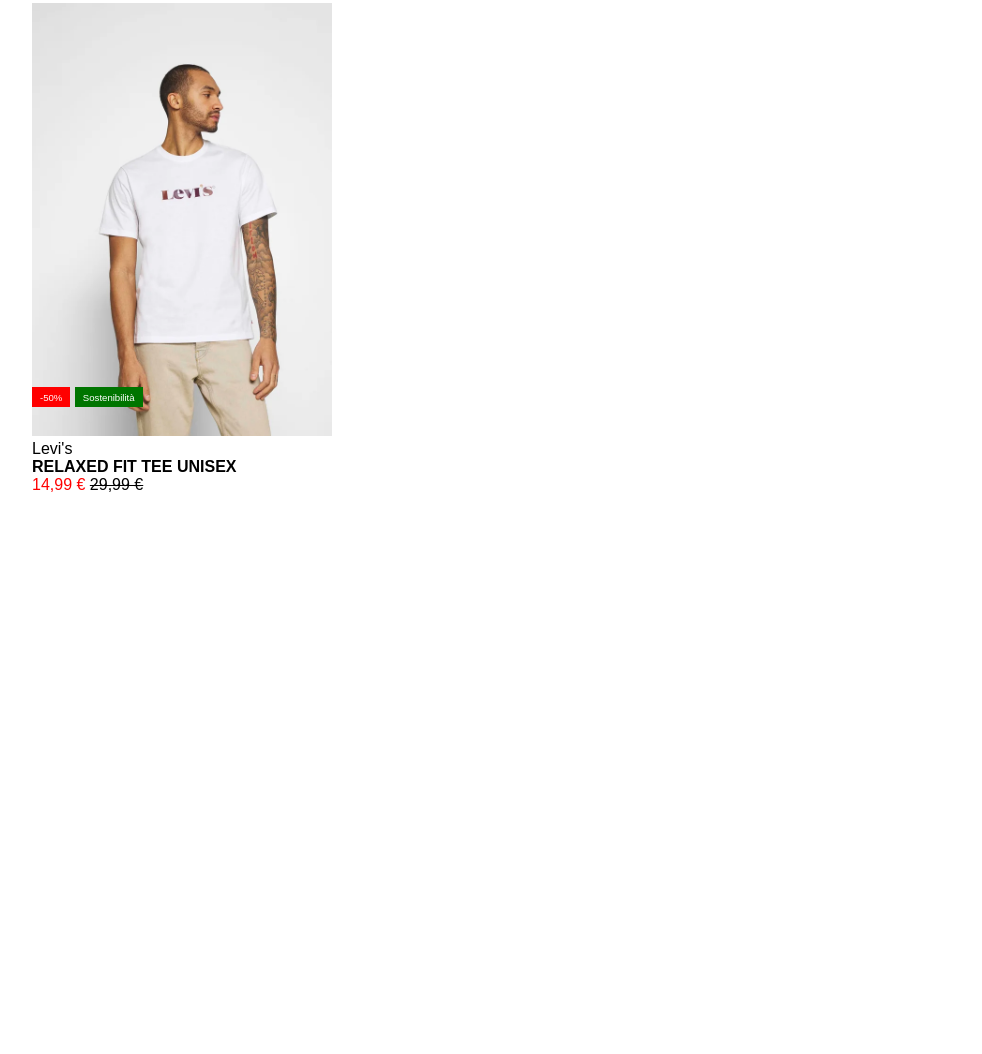
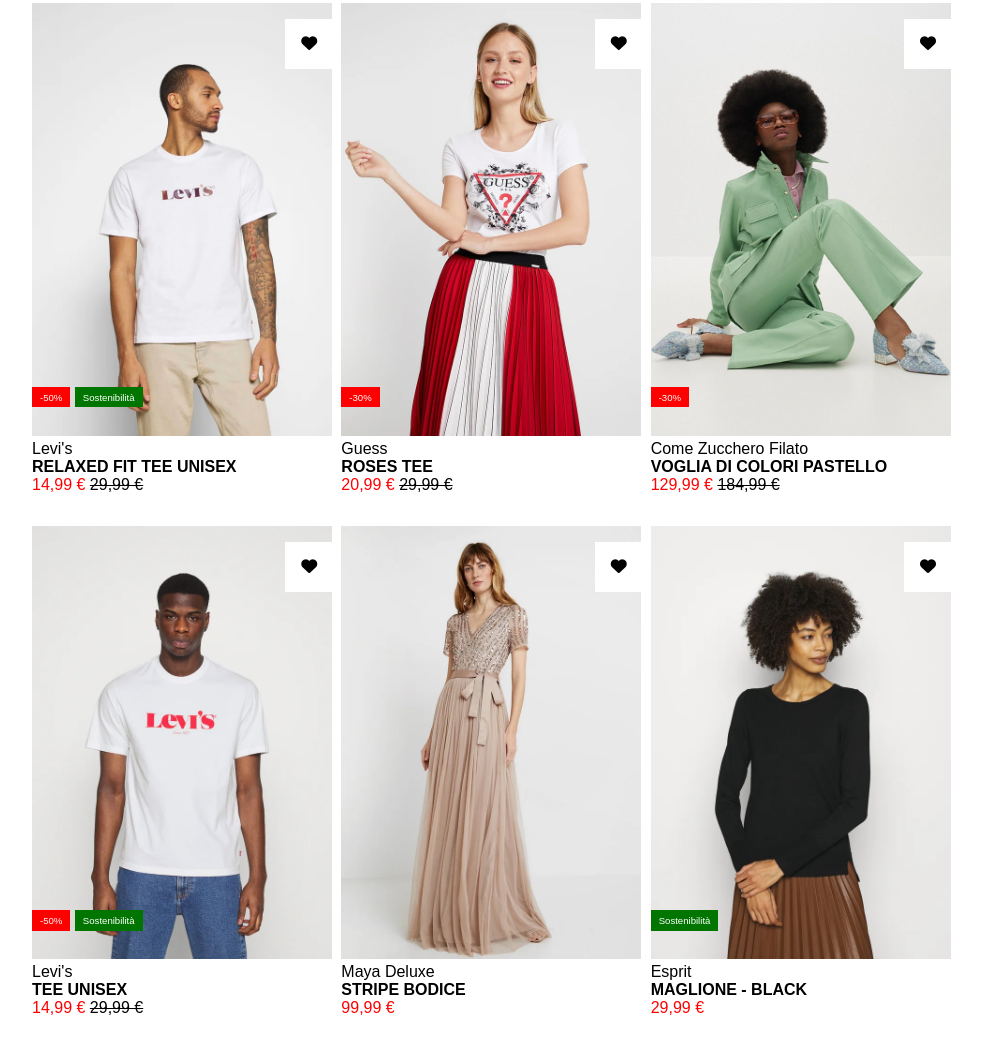
Before and after one commit to Sofia-Citrini/html-css-boolando, a plain HTML site: page index.html in a window 1280 px wide. Shown: the part 94-1148 px from the top of the page, without its empty margins (148-1130 px from the left). Before the commit the page ends 800 px from the top, so only its background shows below. Drawn offline with Linux system fonts and the light colour scheme.

Commit message:
adds cards

```diff
--- a/css/style.css
+++ b/css/style.css
@@ -54,6 +54,8 @@
 .card-container {
     display: flex;
     column-gap: 0.5rem;
+    row-gap: 2rem;
+    flex-wrap: wrap;
 }
 
 .card {
@@ -98,3 +100,11 @@
     display: inline-block;
     text-decoration: line-through;
 }
+
+.heart-container {
+    background-color: #ffffff;
+    position: absolute;
+    right: 0;
+    top: 1rem;
+    padding: 1rem;
+}
--- a/index.html
+++ b/index.html
@@ -1,5 +1,5 @@
 <!DOCTYPE html>
-<html lang="en">
+<html lang="it">
 <head>
     <meta charset="UTF-8">
     <meta http-equiv="X-UA-Compatible" content="IE=edge">
@@ -64,10 +64,144 @@
                     </div>
 
                     <!-- cuore -->
-                    <div></div>
+                    <div class="heart-container">
+                        <i class="fa-solid fa-heart"></i>
+                    </div>
                 </div>
 
+                <div class="card">
+                    <!-- immagine -->
+                    <div class="model-img">
+                        <img src="img/2.webp" alt="modella 1">
+                    </div>
 
+                    <!-- sconto e sostenibilità -->
+                    <div class="discount-container">
+                        <div class="box box-red">-30%</div>
+                    </div>
+
+                    <!-- marca -->
+                    <div>
+                        <div>Guess</div>
+                        <h4>ROSES TEE</h4>
+
+                        <div class="price">
+                            <div class="price-red">20,99 €</div>
+                            <div class="price-decoration">29,99 €</div>
+                        </div>
+                    </div>
+
+                    <!-- cuore -->
+                    <div class="heart-container">
+                        <i class="fa-solid fa-heart"></i>
+                    </div>
+                </div>
+
+                <div class="card">
+                    <!-- immagine -->
+                    <div class="model-img">
+                        <img src="img/3.webp" alt="modella 2">
+                    </div>
+
+                    <!-- sconto e sostenibilità -->
+                    <div class="discount-container">
+                        <div class="box box-red">-30%</div>
+                    </div>
+
+                    <!-- marca -->
+                    <div>
+                        <div>Come Zucchero Filato</div>
+                        <h4>VOGLIA DI COLORI PASTELLO</h4>
+
+                        <div class="price">
+                            <div class="price-red">129,99 €</div>
+                            <div class="price-decoration">184,99 €</div>
+                        </div>
+                    </div>
+
+                    <!-- cuore -->
+                    <div class="heart-container">
+                        <i class="fa-solid fa-heart"></i>
+                    </div>
+                </div>
+
+                <div class="card">
+                    <!-- immagine -->
+                    <div class="model-img">
+                        <img src="img/4.webp" alt="modello 2">
+                    </div>
+
+                    <!-- sconto e sostenibilità -->
+                    <div class="discount-container">
+                        <div class="box box-red">-50%</div>
+                        <div class="box box-green">Sostenibilità</div>
+                    </div>
+
+                    <!-- marca -->
+                    <div>
+                        <div>Levi's</div>
+                        <h4>TEE UNISEX</h4>
+
+                        <div class="price">
+                            <div class="price-red">14,99 €</div>
+                            <div class="price-decoration">29,99 €</div>
+                        </div>
+                    </div>
+
+                    <!-- cuore -->
+                    <div class="heart-container">
+                        <i class="fa-solid fa-heart"></i>
+                    </div>
+                </div>
+
+                <div class="card">
+                    <!-- immagine -->
+                    <div class="model-img">
+                        <img src="img/5.webp" alt="modella 3">
+                    </div>
+
+                    <!-- marca -->
+                    <div>
+                        <div>Maya Deluxe</div>
+                        <h4>STRIPE BODICE</h4>
+
+                        <div class="price">
+                            <div class="price-red">99,99 €</div>
+                        </div>
+                    </div>
+
+                    <!-- cuore -->
+                    <div class="heart-container">
+                        <i class="fa-solid fa-heart"></i>
+                    </div>
+                </div>
+
+                <div class="card">
+                    <!-- immagine -->
+                    <div class="model-img">
+                        <img src="img/6.webp" alt="modella 4">
+                    </div>
+
+                    <!-- sconto e sostenibilità -->
+                    <div class="discount-container">
+                        <div class="box box-green">Sostenibilità</div>
+                    </div>
+
+                    <!-- marca -->
+                    <div>
+                        <div>Esprit</div>
+                        <h4>MAGLIONE - BLACK</h4>
+
+                        <div class="price">
+                            <div class="price-red">29,99 €</div>
+                        </div>
+                    </div>
+
+                    <!-- cuore -->
+                    <div class="heart-container">
+                        <i class="fa-solid fa-heart"></i>
+                    </div>
+                </div>
             </div>
         </div>
     </main>
```
